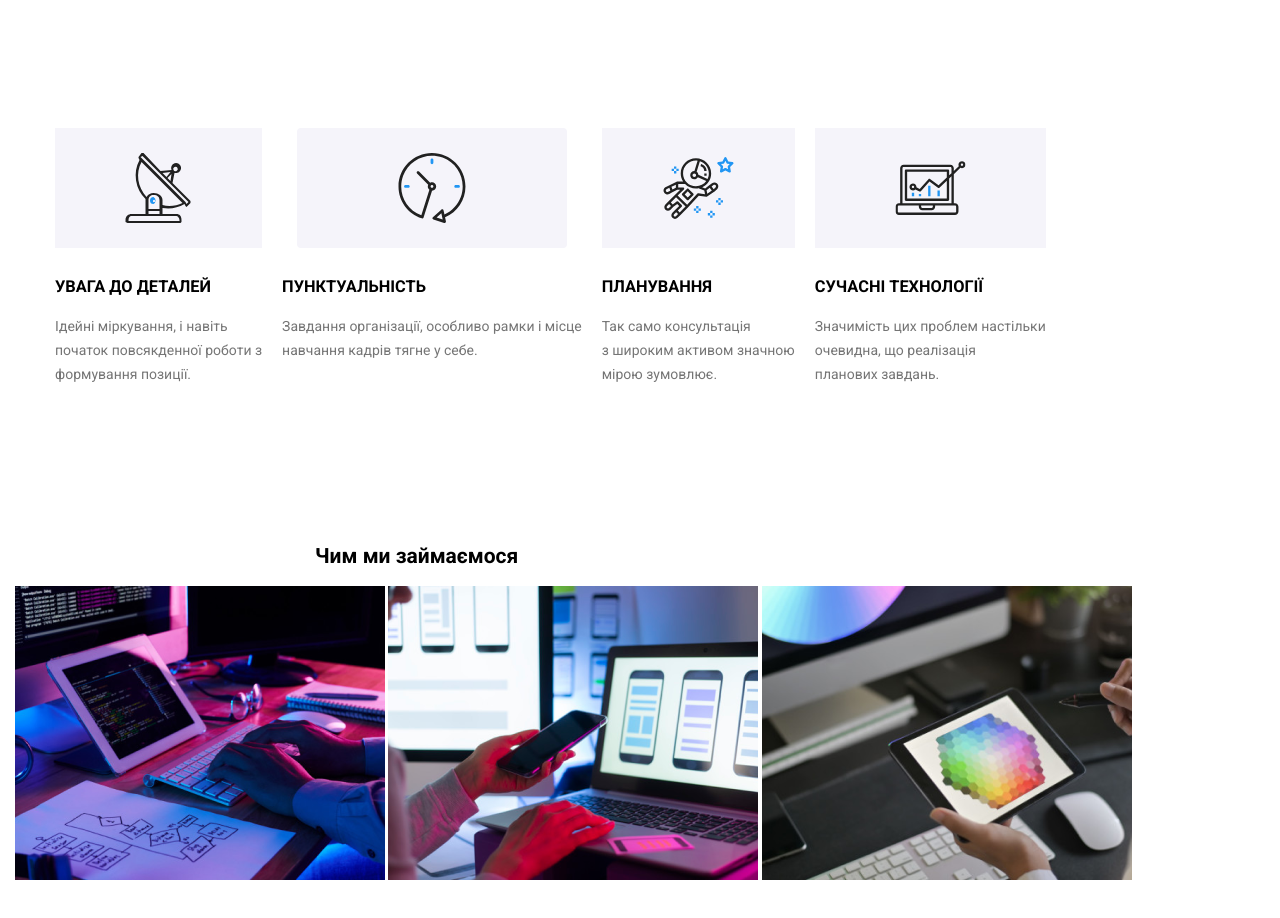
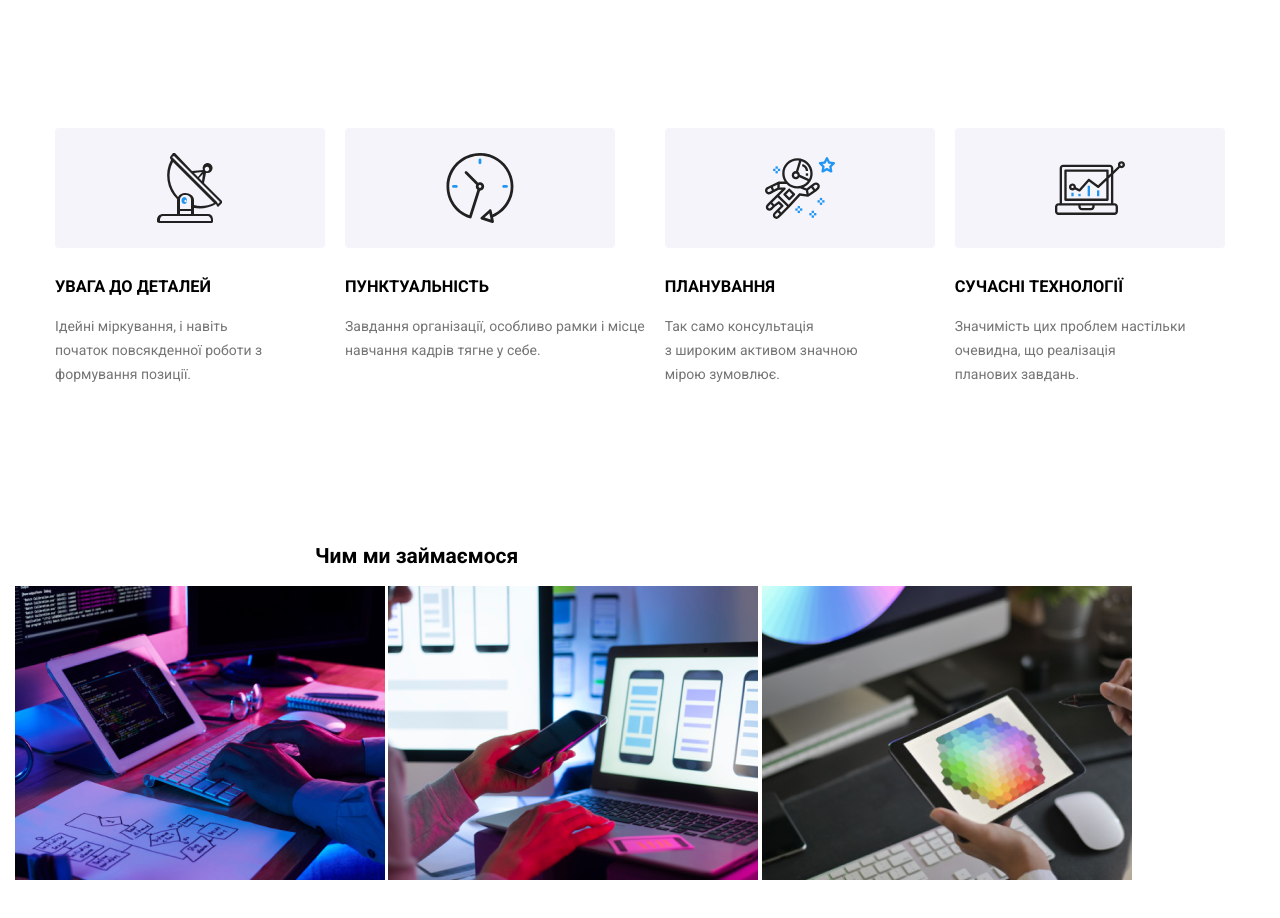
Before and after one commit to developer-macos/Webstudio, a plain HTML site: page index.html in a window 1280 px wide. Shown: the part 780-1698 px from the top of the page. Drawn offline with nearby package versions, Linux system fonts and the light colour scheme.

Commit message:
Fixed background images
R v.1.0.2.5

```diff
--- a/style.css
+++ b/style.css
@@ -474,11 +474,11 @@ margin-top: 200px;
 
 .diap-b-f::before {
   background-image: url(./images/antenna.svg);
-  display: flex;
+  display: block;
   content: "";
   background-repeat: no-repeat;
   background-position: center;
-  max-width: 450px;
+  width: 270px;
   height: 120px;
   margin-bottom: 30px;
   background-size: 270px;
@@ -492,33 +492,33 @@ margin-top: 200px;
 
 .diap-b-s::before {
   background-image: url(./images/s.svg);
-  display: flex;
+  display: block;
   content: "";
   background-repeat: no-repeat;
   background-position: center;
-  max-width: 450px;
+  width: 270px;
   height: 120px;
   margin-bottom: 30px;
 }
 
 .diap-b-t::before {
   background-image: url(./images/ss.svg);
-  display: flex;
+  display: block;
   content: "";
   background-repeat: no-repeat;
   background-position: center;
-  max-width: 450px;
+  width: 270px;
   height: 120px;
   margin-bottom: 30px;
 }
 
 .diap-b-fo::before {
   background-image: url(./images/wss.svg);
-  display: flex;
+  display: block;
   content: "";
   background-repeat: no-repeat;
   background-position: center;
-  max-width: 450px;
+  width: 270px;
   height: 120px;
   margin-bottom: 30px;
 }
```
